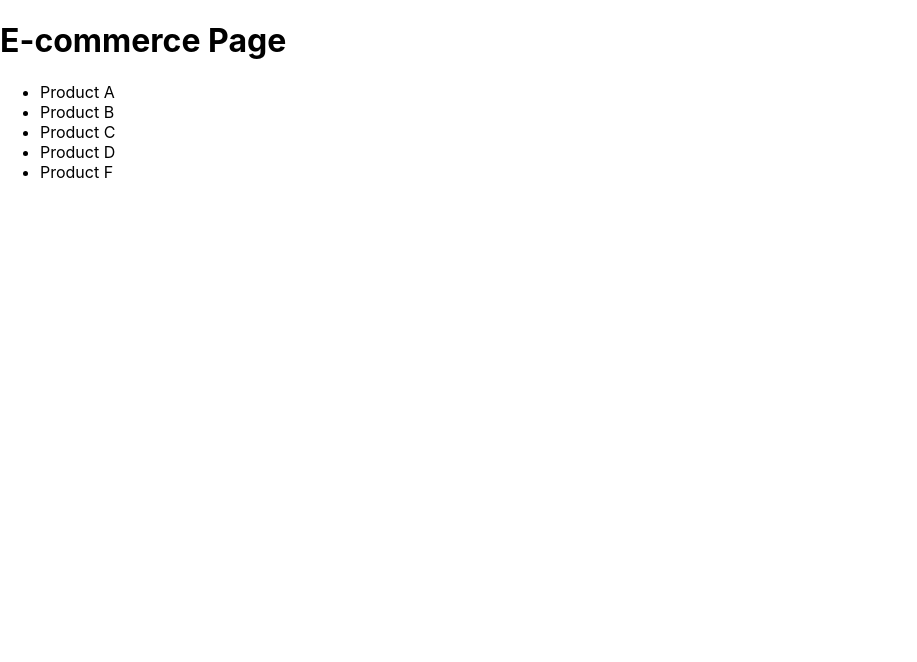
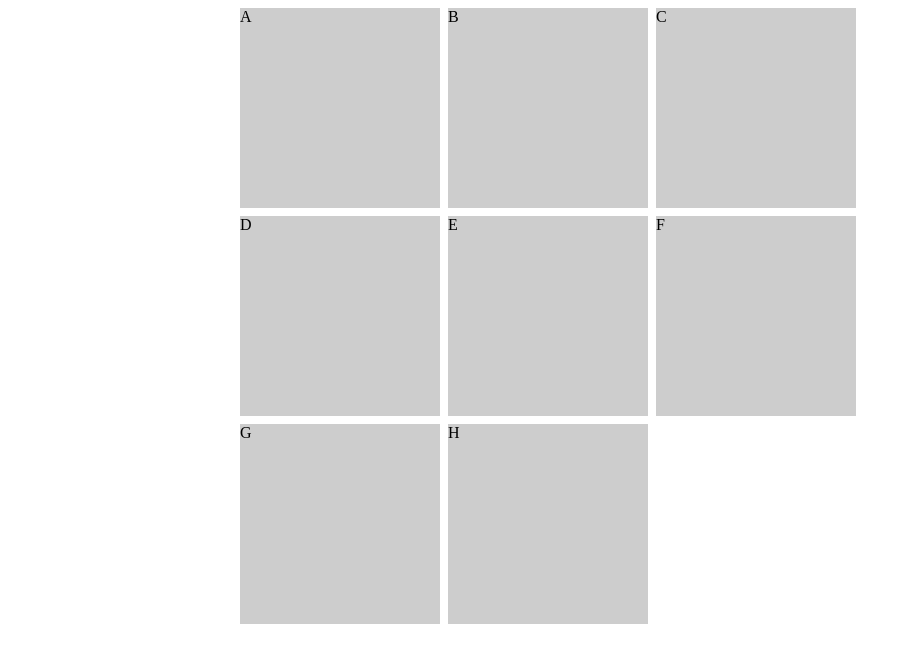
Before and after one commit to hosseindavoodi/AI-in-Frontend, a React (Create React App) app: page / in a window 1280 px wide. Shown: the top 662 px of the page, without its empty margins (0-917 px from the left). Built offline with nearby package versions, Linux system fonts and the light colour scheme.

Commit message:
Implement Product detail page

```diff
--- a/src/App.tsx
+++ b/src/App.tsx
@@ -1,14 +1,14 @@
-// App.tsx
-
 import React from "react";
 import { BrowserRouter as Router, Route, Routes } from "react-router-dom";
 import ProductPage from "./Components/ProductPage";
+import ProductDetailsPage from "./Components/ProductDetailsPage";
 
 const App: React.FC = () => {
   return (
     <Router>
       <Routes>
         <Route path="/" element={<ProductPage />} />
+        <Route path="/product/:productId" element={<ProductDetailsPage />} />
       </Routes>
     </Router>
   );
--- /dev/null
+++ b/src/Components/ProductDetailsPage.tsx
@@ -0,0 +1,13 @@
+import React, { useEffect } from "react";
+
+const ProductDetailsPage: React.FC = () => {
+  useEffect(() => {}, []);
+
+  return (
+    <div>
+      <h1>Details Page</h1>
+    </div>
+  );
+};
+
+export default ProductDetailsPage;
--- a/src/Components/ProductPage.tsx
+++ b/src/Components/ProductPage.tsx
@@ -5,54 +5,21 @@ import { useMount } from "./Hooks/useMount";
 
 const ProductPage: React.FC = () => {
   const [products, setProducts] = useState([
-    { id: 1, name: "Product A", category: "Electronics" },
-    { id: 2, name: "Product B", category: "Clothing" },
-    { id: 3, name: "Product C", category: "a" },
-    { id: 4, name: "Product D", category: "b" },
-    { id: 5, name: "Product F", category: "c" },
-    // Add more products as needed
+    { id: 1, name: "A", category: "A" },
+    { id: 2, name: "B", category: "" },
+    { id: 3, name: "C", category: "a" },
+    { id: 4, name: "D", category: "b" },
+    { id: 5, name: "E", category: "c" },
+    { id: 6, name: "F", category: "c" },
+    { id: 7, name: "G", category: "c" },
+    { id: 8, name: "H", category: "c" },
   ]);
-
-  // useEffect(() => {
-  //   // Load click counts from local storage on initial load
-  //   // const storedClicks = localStorage.getItem("productClicks");
-  //   // if (storedClicks) {
-  //   //   const clicksMap = JSON.parse(storedClicks);
-
-  //   //   // Sort products based on clicks in descending order
-  //   //   const sortedProducts = [...products].sort(
-  //   //     (a, b) => (clicksMap[b.id] || 0) - (clicksMap[a.id] || 0) || a.id - b.id
-  //   //   );
-
-  //   //   // setProducts(sortedProducts);
-  //   // }
-
-  //   // Schedule a check every 5 minutes to update the sorting
-  //   const intervalId = setInterval(() => {
-  //     const storedClicks = localStorage.getItem("productClicks");
-  //     if (storedClicks) {
-  //       const clicksMap = JSON.parse(storedClicks);
-
-  //       // Sort products based on clicks in descending order
-  //       const sortedProducts = [...products].sort(
-  //         (a, b) =>
-  //           (clicksMap[b.id] || 0) - (clicksMap[a.id] || 0) || a.id - b.id
-  //       );
-
-  //       setProducts(sortedProducts);
-  //     }
-  //   }, 5000); // 5 minutes in milliseconds
-
-  //   // Clear the interval when the component unmounts
-  //   return () => clearInterval(intervalId);
-  // }, [products]);
 
   useMount(() => {
     const storedClicks = localStorage.getItem("productClicks");
     if (storedClicks) {
       const clicksMap = JSON.parse(storedClicks);
 
-      // Sort products based on clicks in descending order
       const sortedProducts = [...products].sort(
         (a, b) => (clicksMap[b.id] || 0) - (clicksMap[a.id] || 0) || a.id - b.id
       );
@@ -62,23 +29,24 @@ const ProductPage: React.FC = () => {
   });
 
   const handleProductClick = (productId: number) => {
-    // Update click count in local storage
     const clicksMap = JSON.parse(localStorage.getItem("productClicks") || "{}");
     clicksMap[productId] = (clicksMap[productId] || 0) + 1;
     localStorage.setItem("productClicks", JSON.stringify(clicksMap));
+    window.open(`/product/${productId}`, "_blank");
     console.log(clicksMap);
   };
 
   return (
-    <div>
-      <h1>E-commerce Page</h1>
-      <ul>
-        {products.map((product) => (
-          <li key={product.id} onClick={() => handleProductClick(product.id)}>
-            {product.name}
-          </li>
-        ))}
-      </ul>
+    <div className="container">
+      {products.map((product) => (
+        <div
+          className="topics"
+          key={product.id}
+          onClick={() => handleProductClick(product.id)}
+        >
+          {product.name}
+        </div>
+      ))}
     </div>
   );
 };
--- a/src/index.css
+++ b/src/index.css
@@ -1,13 +1,14 @@
-body {
-  margin: 0;
-  font-family: -apple-system, BlinkMacSystemFont, 'Segoe UI', 'Roboto', 'Oxygen',
-    'Ubuntu', 'Cantarell', 'Fira Sans', 'Droid Sans', 'Helvetica Neue',
-    sans-serif;
-  -webkit-font-smoothing: antialiased;
-  -moz-osx-font-smoothing: grayscale;
+.topics {
+  width: 200px;
+  height: 200px;
+  background-color: rgb(205, 205, 205);
+  cursor: pointer;
 }
 
-code {
-  font-family: source-code-pro, Menlo, Monaco, Consolas, 'Courier New',
-    monospace;
+.container {
+  display: flex;
+  gap: 8px;
+  width: 800px;
+  margin: 0px auto;
+  flex-wrap: wrap;
 }
```
